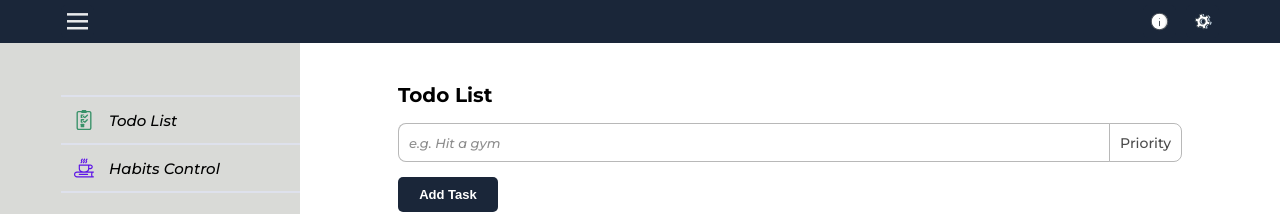
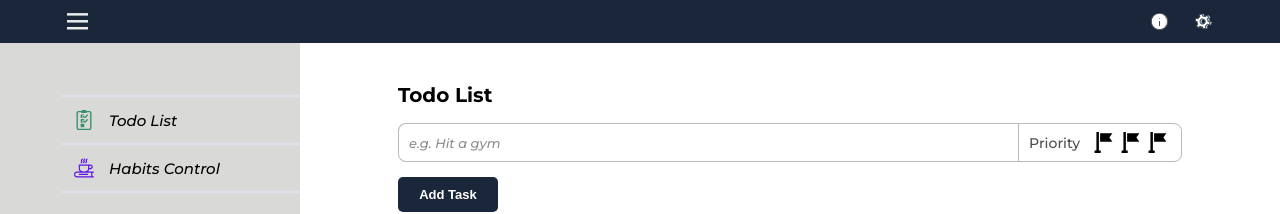
Before and after one commit to jakubwas/wTask, a React (Create React App) app in the folder client/: page / in a window 1280 px wide. Shown: the top 214 px of the page. Built offline with nearby package versions, Linux system fonts and the light colour scheme.

Commit message:
Add Form priority buttons, create todoContext

```diff
--- a/client/src/Components/Layout/Workspace/TodoWorkspace/Form/FormPriority.js
+++ b/client/src/Components/Layout/Workspace/TodoWorkspace/Form/FormPriority.js
@@ -1,5 +1,8 @@
+// Dependencies
 import React from "react";
 import styled from "styled-components";
+// React Components
+import PriorityButton from "./PriorityButton";
 
 const PriorityContainer = styled.div`
   border: 1px solid black;
@@ -16,7 +19,17 @@ const PriorityContainer = styled.div`
 `;
 
 const FormPriority = () => {
-  return <PriorityContainer>Priority</PriorityContainer>;
+  return (
+    <PriorityContainer>
+      <span style={{ marginRight: "1rem" }}>Priority</span>
+      {/* Priority : Low */}
+      <PriorityButton />
+      {/* Priority : Medium */}
+      <PriorityButton />
+      {/* Priority : High */}
+      <PriorityButton />
+    </PriorityContainer>
+  );
 };
 
 export default FormPriority;
--- /dev/null
+++ b/client/src/Components/Layout/Workspace/TodoWorkspace/Form/PriorityButton.js
@@ -0,0 +1,27 @@
+// Dependencies
+import React from "react";
+import styled from "styled-components";
+// React Components
+import PriorityIcon from "./PriorityIcon";
+
+const Button = styled.button`
+  padding: 0.2rem;
+  margin: 0 0.1rem;
+  display: flex;
+  align-items: center;
+  justify-content: center;
+  background: white;
+  outline: none;
+  border: none;
+  cursor: pointer;
+`;
+
+const PriorityButton = () => {
+  return (
+    <Button>
+      <PriorityIcon />
+    </Button>
+  );
+};
+
+export default PriorityButton;
--- a/client/src/Components/Layout/Workspace/TodoWorkspace/Form/PriorityIcon.js
+++ b/client/src/Components/Layout/Workspace/TodoWorkspace/Form/PriorityIcon.js
@@ -1,7 +1,13 @@
+// Dependencies
 import React from "react";
 
 const PriorityIcon = () => {
-  return <div></div>;
+  return (
+    <svg height="21" viewBox="0 0 512 512" width="21">
+      <path d="m473.5 30h-300v210h300l-75-105z" />
+      <path d="m143.5 0h-60v452h-45v60h150v-60h-45z" />
+    </svg>
+  );
 };
 
 export default PriorityIcon;
--- /dev/null
+++ b/client/src/Context/todo/todoContext.js
@@ -0,0 +1,5 @@
+import { createContext } from "react";
+
+const todoContext = createContext();
+
+export default todoContext;
```
Also changed, not shown: client/src/Context/todo/TodoState.js (added, +13 -0 lines), client/src/Context/todo/todoReducer.js (added, +8 -0 lines).
